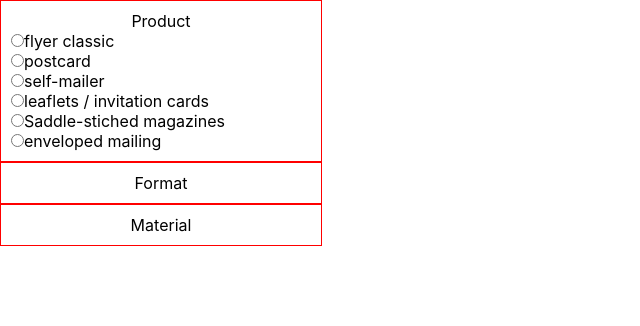
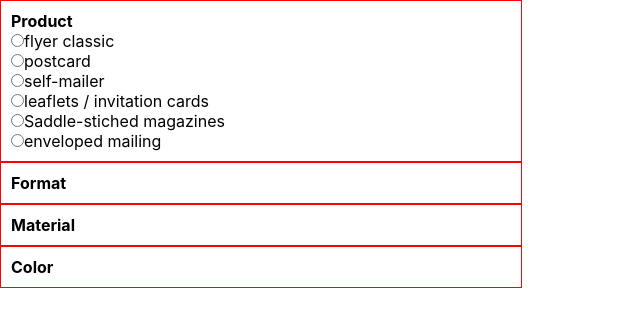
Before and after one commit to MilanMixa/flyer-alert-typescript, a React (Create React App) app: page / in a window 1280 px wide. Shown: the top 326 px of the page, without its empty margins (0-640 px from the left). Built offline with nearby package versions, Linux system fonts and the light colour scheme.

Commit message:
finished logic for opening and closing options with radio buttons

```diff
--- a/src/App.tsx
+++ b/src/App.tsx
@@ -1,6 +1,6 @@
 import "./App.css";
 import Options from "./components/Options";
-import { data, data1, data2 } from "./data/optionsData";
+import { data, data1, data2, data3 } from "./data/optionsData";
 
 function App() {
   return (
@@ -8,6 +8,7 @@ function App() {
       <Options optionsArray={data} title={"Product"} id={0} />
       <Options optionsArray={data1} title={"Format"} id={1} />
       <Options optionsArray={data2} title={"Material"} id={2} />
+      <Options optionsArray={data3} title={"Color"} id={3} />
     </div>
   );
 }
--- a/src/components/Options/Options.css
+++ b/src/components/Options/Options.css
@@ -5,18 +5,19 @@
 
 .option {
   text-align: center;
-  width: 300px;
+  width: 500px;
   padding: 10px;
   border: 1px solid red;
 }
 
 .title__picked {
   display: flex;
-  justify-content: space-between;
+  justify-content: flex-start;
 }
 
 .option__title {
   font-size: 16px;
+  margin-right: 10px;
 }
 
 .option__choices {
--- a/src/components/Options/index.tsx
+++ b/src/components/Options/index.tsx
@@ -14,54 +14,41 @@ export type Props = {
 
 const Options = ({ optionsArray, title, id }: Props) => {
   const { count, setCount } = useContext(OptionsContext);
-  console.log(count);
   const [selected, setSelected] = useState("");
-  console.log(selected);
-  const [showing, setShowing] = useState(true);
 
   const handleChange = (e: any) => {
     setSelected(e.target.value);
+    if (count <= id) {
+      setCount(id + 1);
+    }
   };
 
   const handleClick = () => {
-    setShowing((p) => !p);
+    setSelected("");
 
-    if (count <= id) {
-      setCount(id + 1);
-    }
     if (count > id) {
       setCount(id);
     }
   };
 
   return (
-    <div className="option">
-      <div onClick={handleClick}>
-        {!showing ? (
+    <div className="option" onClick={handleClick}>
       <div className="title__picked">
         <h2 className="option__title">{title}</h2> <p>{selected}</p>
       </div>
-        ) : (
-          <p>{title}</p>
-        )}
-      </div>
-      {optionsArray.map((option, index) => {
+
+      {count === id &&
+        optionsArray.map((option, index) => {
           return (
             <div key={index} className="option__choices">
-            {count === id && (
-              <>
               <input
                 type="radio"
                 name="options"
                 id={option.name}
                 value={option.name}
-                  //  checked={selected === option.name}
                 onChange={handleChange}
-                  onClick={handleClick}
               />
               <label htmlFor={option.name}>{option.name}</label>
-              </>
-            )}
             </div>
           );
         })}
--- a/src/data/optionsData.ts
+++ b/src/data/optionsData.ts
@@ -8,13 +8,13 @@ export const data = [
 ];
 
 export const data1 = [
-  { name: "DIN A6 (10.5 X 14.8cm, 2 pages)"},
-  { name: "DIN long (9.8 X 14.8cm, 2 sides)"},
-  { name: "DIN A5 (14.8 X 21cm, 2 pages)"},
-  { name: "DIN A5 long (10.5 X 29.7cm, 2 pages)"},
-  { name: "DIN A4 (21 X 29.7cm, 2 pages)"},
-  { name: "Square Large (14.8 x 14.8 cm, 2 sides"},
-  { name: "Square XL (21 x 21 cm, 2 sides"},
+  { name: "DIN A6 (10.5 X 14.8cm, 2 pages)" },
+  { name: "DIN long (9.8 X 14.8cm, 2 sides)" },
+  { name: "DIN A5 (14.8 X 21cm, 2 pages)" },
+  { name: "DIN A5 long (10.5 X 29.7cm, 2 pages)" },
+  { name: "DIN A4 (21 X 29.7cm, 2 pages)" },
+  { name: "Square Large (14.8 x 14.8 cm, 2 sides" },
+  { name: "Square XL (21 x 21 cm, 2 sides" },
 ];
 
 export const data2 = [
@@ -29,3 +29,12 @@ export const data2 = [
   { name: "300g shiny" },
   { name: "300g recycled paper" },
 ];
+
+export const data3 = [
+  { name: "4/4 colored, no finishing" },
+  { name: "4/4 colored, matt dispersion varnish on both sides" },
+  { name: "4/0 colored, no finishing" },
+  { name: "Envelope: matt, inner part: matt" },
+  { name: "Envelope: glossy, inner part: glossy" },
+  { name: "4/4 colored, no refinement" },
+];
```
Lines whose indentation alone changed are shown as unchanged.
